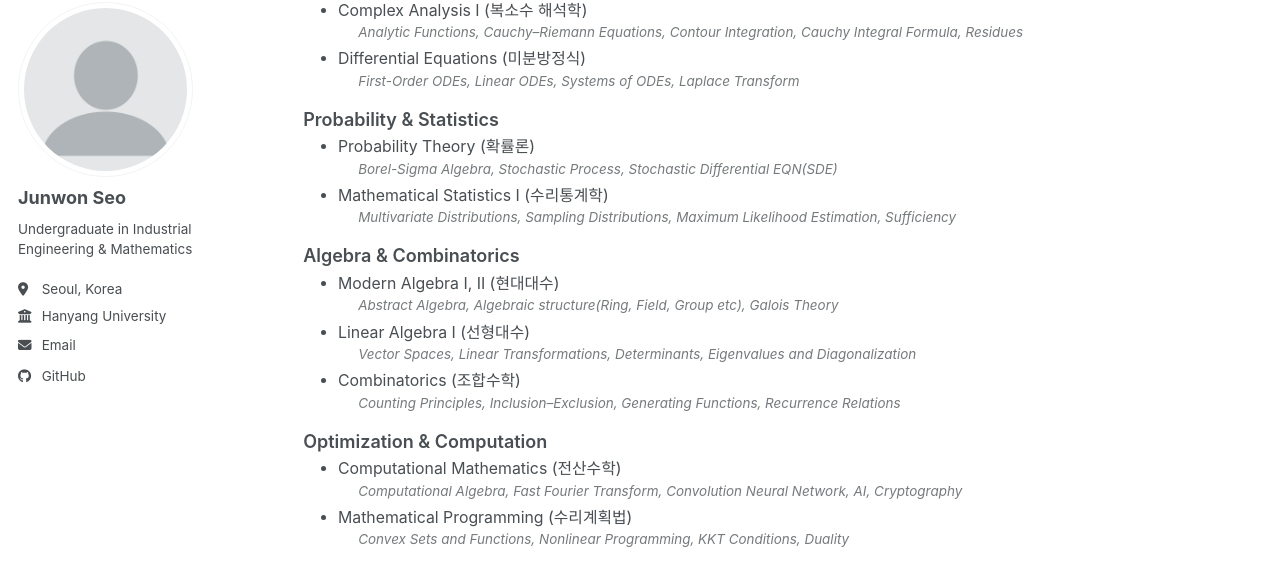
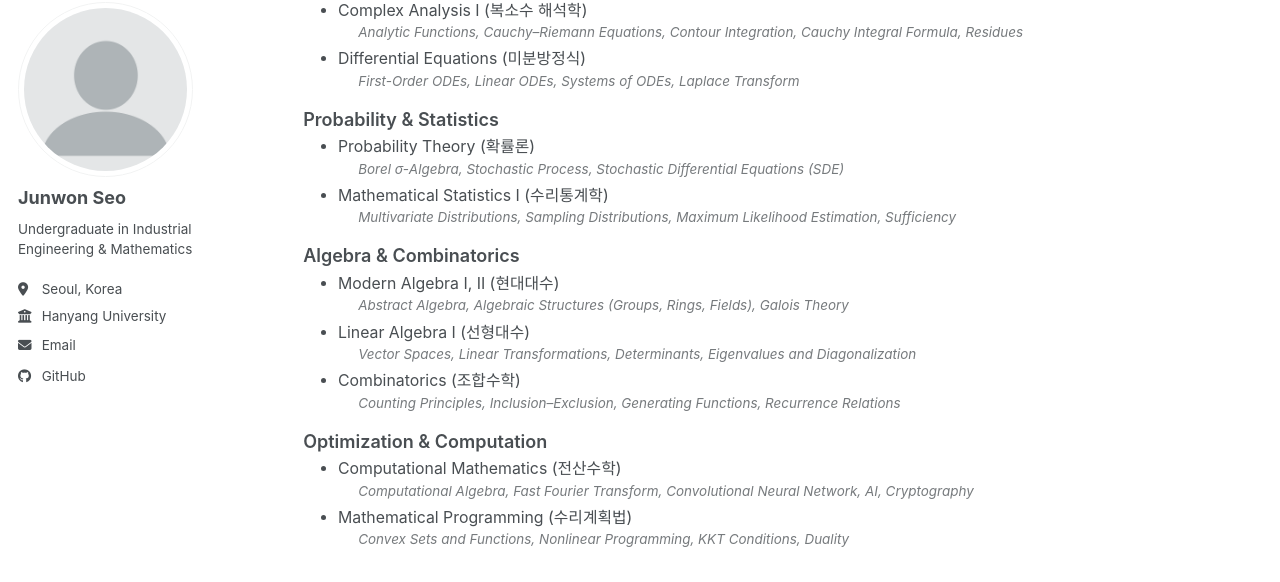
Before and after one commit to galashow3/galashow3.github.io, a Jekyll site: the page built from _pages/about.md, in a window 1280 px wide and 900 px high, scrolled down 1932 px. Shown: the part 99-681 px from the top of the window. Built offline with Jekyll 4.4.1, drawn with Linux system fonts in a browser that asks for light colours; a style sheet for code colours, icons or effects is not loaded.

Commit message:
Polish wording in hand-written course descriptions
Co-Authored-By: Claude Opus 5.5 <noreply@anthropic.com>
Claude-Session: https://claude.ai/code/session_01R7HUdYsjbuw5W7w4jBmyH5

```diff
--- a/_pages/about.md
+++ b/_pages/about.md
@@ -79,14 +79,14 @@ Relevant Coursework
   <div class="cw-row">
     <div class="cw-field">Probability &amp; Statistics</div>
     <ul class="cw-courses">
-      <li>Probability Theory (확률론)<span class="cw-desc">Borel-Sigma Algebra, Stochastic Process, Stochastic Differential EQN(SDE)</span></li>
+      <li>Probability Theory (확률론)<span class="cw-desc">Borel σ-Algebra, Stochastic Process, Stochastic Differential Equations (SDE)</span></li>
       <li>Mathematical Statistics I (수리통계학)<span class="cw-desc">Multivariate Distributions, Sampling Distributions, Maximum Likelihood Estimation, Sufficiency</span></li>
     </ul>
   </div>
   <div class="cw-row">
     <div class="cw-field">Algebra &amp; Combinatorics</div>
     <ul class="cw-courses">
-      <li>Modern Algebra I, II (현대대수)<span class="cw-desc">Abstract Algebra, Algebraic structure(Ring, Field, Group etc), Galois Theory</span></li>
+      <li>Modern Algebra I, II (현대대수)<span class="cw-desc">Abstract Algebra, Algebraic Structures (Groups, Rings, Fields), Galois Theory</span></li>
       <li>Linear Algebra I (선형대수)<span class="cw-desc">Vector Spaces, Linear Transformations, Determinants, Eigenvalues and Diagonalization</span></li>
       <li>Combinatorics (조합수학)<span class="cw-desc">Counting Principles, Inclusion–Exclusion, Generating Functions, Recurrence Relations</span></li>
     </ul>
@@ -94,7 +94,7 @@ Relevant Coursework
   <div class="cw-row">
     <div class="cw-field">Optimization &amp; Computation</div>
     <ul class="cw-courses">
-      <li>Computational Mathematics (전산수학)<span class="cw-desc">Computational Algebra, Fast Fourier Transform, Convolution Neural Network, AI, Cryptography</span></li>
+      <li>Computational Mathematics (전산수학)<span class="cw-desc">Computational Algebra, Fast Fourier Transform, Convolutional Neural Network, AI, Cryptography</span></li>
       <li>Mathematical Programming (수리계획법)<span class="cw-desc">Convex Sets and Functions, Nonlinear Programming, KKT Conditions, Duality</span></li>
     </ul>
   </div>
```
